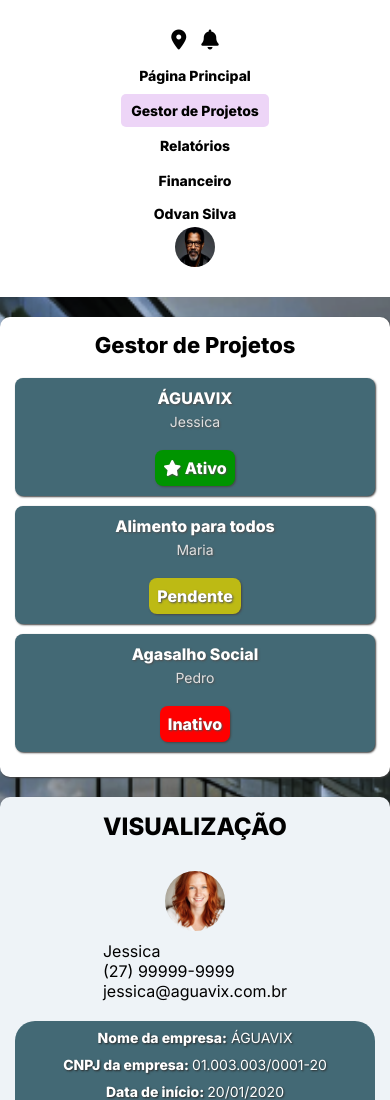
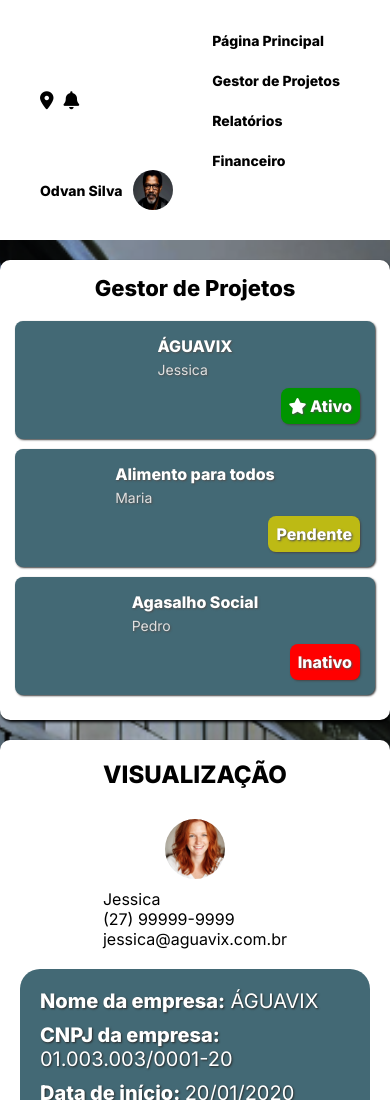
Before and after one commit to brennoaleixo/SiteFortesWeb, a plain HTML site: page C.gestor.html in a window 390 px wide. Shown: the top 1100 px of the page. Drawn offline with Linux system fonts and the light colour scheme; files whose address does not match are found by name.

Commit message:
Update C.gestor.css

```diff
--- a/C.gestor.css
+++ b/C.gestor.css
@@ -1,5 +1,5 @@
 /* Importação das fontes Inter */
-@import url("https://fonts.googleapis.com/css2?family=Inter:wght@400;800&display=swap");
+@import url('https://fonts.googleapis.com/css2?family=Inter:wght@400;800&display=swap');
 
 /* Reset */
 * {
@@ -13,7 +13,7 @@ body {
     background-image: url(imagem/fundo.png);
     background-size: cover;
     background-position: top;
-  font-family: "Inter", sans-serif;
+    font-family: 'Inter', sans-serif;
     background-color: #7e7e7e;
     color: #000000;
 }
@@ -52,7 +52,7 @@ body {
 }
 
 .navbar-icons i:hover {
-  color: #688e78;
+    color: #688E78;
 }
 
 .navbar ul {
@@ -80,7 +80,6 @@ body {
 }
 
 .navbar ul li a.active {
-  background-color: #edd5f7;
     color: #000000;
 }
 
@@ -105,7 +104,7 @@ body {
     padding: 20px;
     border-radius: 10px;
     max-width: 900px;
-  box-shadow: 1px 1px 2px rgb(65, 65, 65);
+    box-shadow: 1px 2px 3px rgb(0, 0, 0);
     text-align: center;
 }
 
@@ -116,6 +115,7 @@ body {
     color: #000000;
 }
 
+/* Projetos */
 .project {
     background-color: #436975;
     color: #ffffff;
@@ -127,6 +127,19 @@ body {
     align-items: center;
     margin-bottom: 10px;
     box-shadow: 1px 1px 2px rgb(65, 65, 65);
+    transition: background-color 0.3s ease, transform 0.3s ease;
+    cursor: pointer;
+}
+
+.project:hover {
+    background-color: #355161;
+    transform: translateY(-3px);
+    box-shadow: 2px 2px 4px rgba(0, 0, 0, 0.2);
+}
+
+.project.selected {
+    background-color: #2a414f;
+    box-shadow: 2px 2px 4px rgba(0, 0, 0, 0.3);
 }
 
 .project div {
@@ -153,9 +166,7 @@ body {
     margin-left: auto;
 }
 
-#ativo,
-#pendente,
-#inativo {
+#ativo, #pendente, #inativo {
     padding: 8px 8px;
     border-radius: 8px;
     box-shadow: 1px 1px 2px rgb(71, 71, 71);
@@ -176,11 +187,11 @@ body {
 
 /* Visualização */
 .visualization {
-  background: #eef3f7;
+    background: #ffffff;
     margin: 20px auto;
     padding: 20px;
     border-radius: 10px;
-  max-width: 850px;
+    max-width: 999px;
     box-shadow: 1px 1px 2px rgb(49, 49, 49);
 }
 
@@ -219,6 +230,7 @@ body {
     border-radius: 20px;
     color: white;
     text-shadow: 1px 1px 2px rgb(41, 41, 41);
+    font-size: 20px;
 }
 
 footer {
@@ -226,7 +238,7 @@ footer {
     color: #000000;
     text-align: center;
     padding: 20px;
-  font-size: 14px;
+    font-size: 10px;
 }
 
 footer .footer-content {
@@ -250,111 +262,44 @@ footer .contact p {
     margin: 5px 0;
 }
 
-/* Responsividade para tablets e celulares */
-@media (max-width: 1024px) {
-  /* Tablets */
+/* Responsividade */
+@media (max-width: 768px) {
     .navbar ul {
-    justify-content: center; /* Centraliza os links */
-    flex-wrap: wrap; /* Permite que os itens quebrem de linha */
+        flex-direction: column;
+        align-items: flex-start;
     }
 
-  .user {
-    flex-direction: column; /* Alinha os elementos verticalmente */
-    gap: 5px; /* Reduz espaço entre itens */
+    .project {
+        flex-direction: column;
+        gap: 10px;
+    }
+
+    .visualization .details {
+        flex-direction: column;
     }
 
     .container {
-    max-width: 100%; /* Ajusta largura para ocupar toda a tela */
-    padding: 15px; /* Reduz espaçamento interno */
-  }
-
-  .project {
-    flex-direction: column; /* Coloca itens em coluna */
-    gap: 10px; /* Espaçamento entre elementos */
-    text-align: center; /* Centraliza texto */
-  }
-
-  .project .status {
-    margin-left: 0; /* Remove espaçamento lateral */
-    margin-top: 10px; /* Adiciona espaçamento superior */
-  }
-
-  .visualization .details {
-    flex-direction: column; /* Alinha detalhes verticalmente */
-  }
-
-  .company-info {
-    padding: 10px; /* Reduz padding */
-    text-align: center; /* Centraliza texto */
-  }
-}
-
-@media (max-width: 768px) {
-  /* Celulares */
-  .navbar ul {
-    flex-direction: column; /* Links empilhados verticalmente */
-    align-items: center; /* Centraliza os links */
-    gap: 15px; /* Aumenta espaço entre links */
-  }
-
-  .navbar-icons {
-    justify-content: center; /* Centraliza os ícones */
-  }
-
-  .user-info img {
-    width: 60px; /* Reduz tamanho do avatar */
-    height: 60px;
-  }
-
-  .visualization {
-    padding: 15px; /* Reduz padding geral */
-  }
-
-  .project {
-    padding: 10px; /* Reduz espaçamento interno */
-  }
-
-  .footer-content {
-    flex-direction: column; /* Empilha itens do footer */
-    text-align: center; /* Centraliza texto */
-  }
-
-  .footer .links a {
-    margin-right: 0; /* Remove margem lateral */
-    margin-bottom: 10px; /* Adiciona margem inferior */
-  }
-
-  .company-info {
-    font-size: 14px; /* Reduz tamanho do texto */
-    padding: 10px; /* Ajusta padding */
+        padding: 15px;
     }
 }
 
 @media (max-width: 480px) {
-  /* Celulares pequenos */
-  .navbar {
-    flex-direction: column; /* Empilha itens */
-    gap: 15px; /* Adiciona espaçamento */
+    .navbar-icons {
+        gap: 10px;
+        font-size: 18px;
     }
 
     .navbar ul li a {
-    font-size: 14px; /* Reduz tamanho do texto */
-    padding: 8px 10px; /* Ajusta padding */
-  }
-
-  .project-name {
-    font-size: 14px; /* Texto menor */
+        font-size: 14px;
+        padding: 8px 10px;
     }
 
     .container h1 {
-    font-size: 22px; /* Reduz tamanho do título */
+        font-size: 22px;
     }
 
-  .company-info {
-    padding: 8px; /* Ajusta padding */
-  }
-
-  .footer {
-    font-size: 12px; /* Texto menor */
+    .user-info img {
+        width: 60px;
+        height: 60px;
     }
 }
```
Lines whose indentation alone changed are shown as unchanged.
